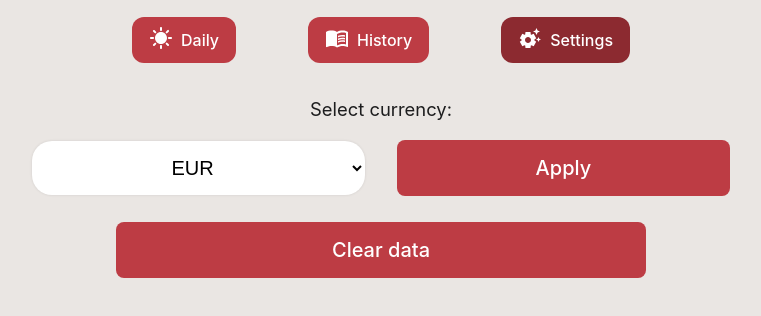
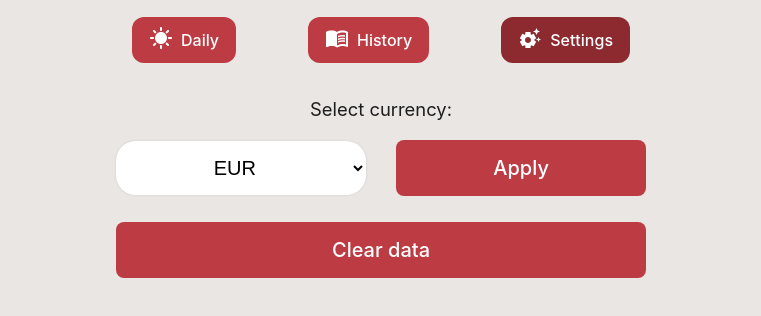
Before and after one commit to NoxiousHex/finance-tracker, a React (Vite) app: page / in a window 1280 px wide. Both pictures are taken after a click on the link "Settings". Shown: the top 316 px of the page, without its empty margins (259-1020 px from the left). Built offline with nearby package versions, Linux system fonts and the light colour scheme; no server answers; the database is empty.

Commit message:
Update settings.css

```diff
--- a/src/styles/settings.css
+++ b/src/styles/settings.css
@@ -25,11 +25,13 @@ select,
 }
 
 @media (min-width: 700px) {
+	.settings {
+	}
 	.settings-currency {
-        gap: 2rem;
+		gap: 1.85rem;
 	}
 	select,
 	.currency-btn {
-        max-width: 26vw;
+		max-width: 23%;
 	}
 }
```
Lines whose indentation alone changed are shown as unchanged.
